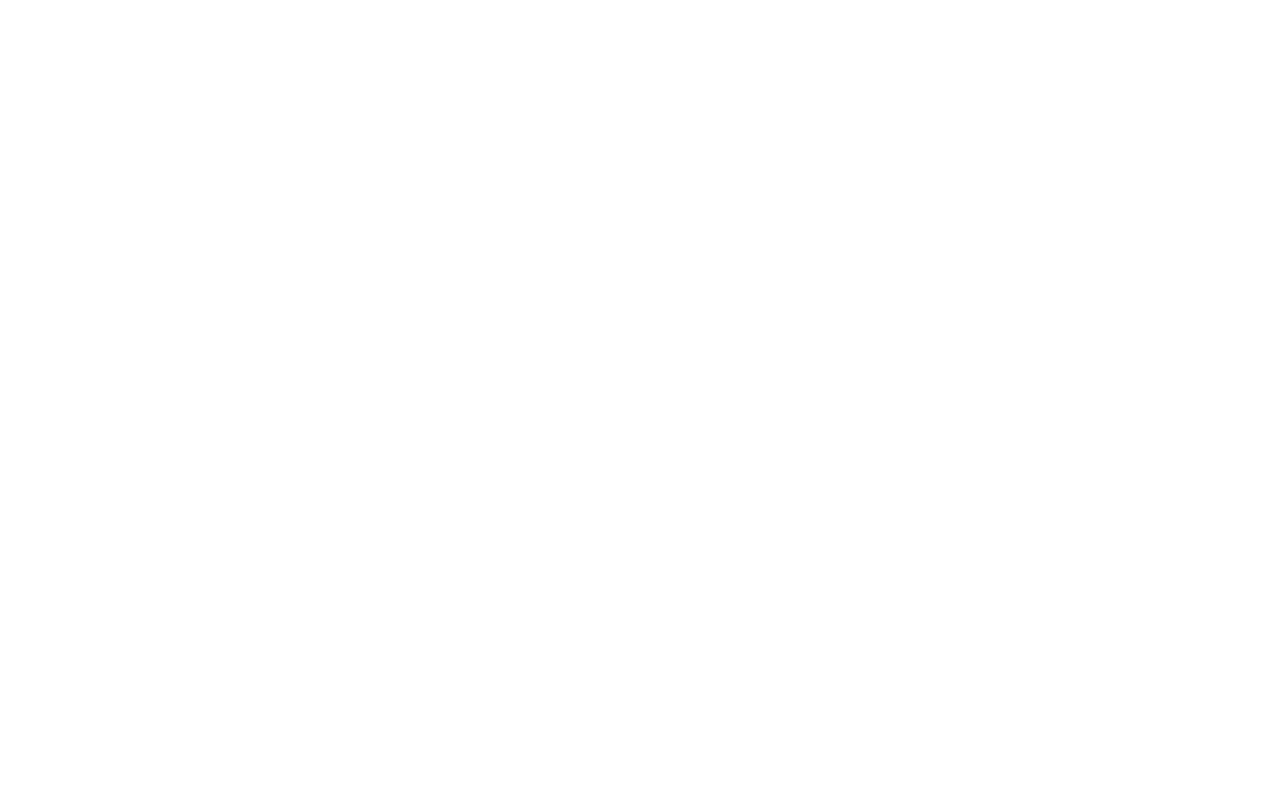
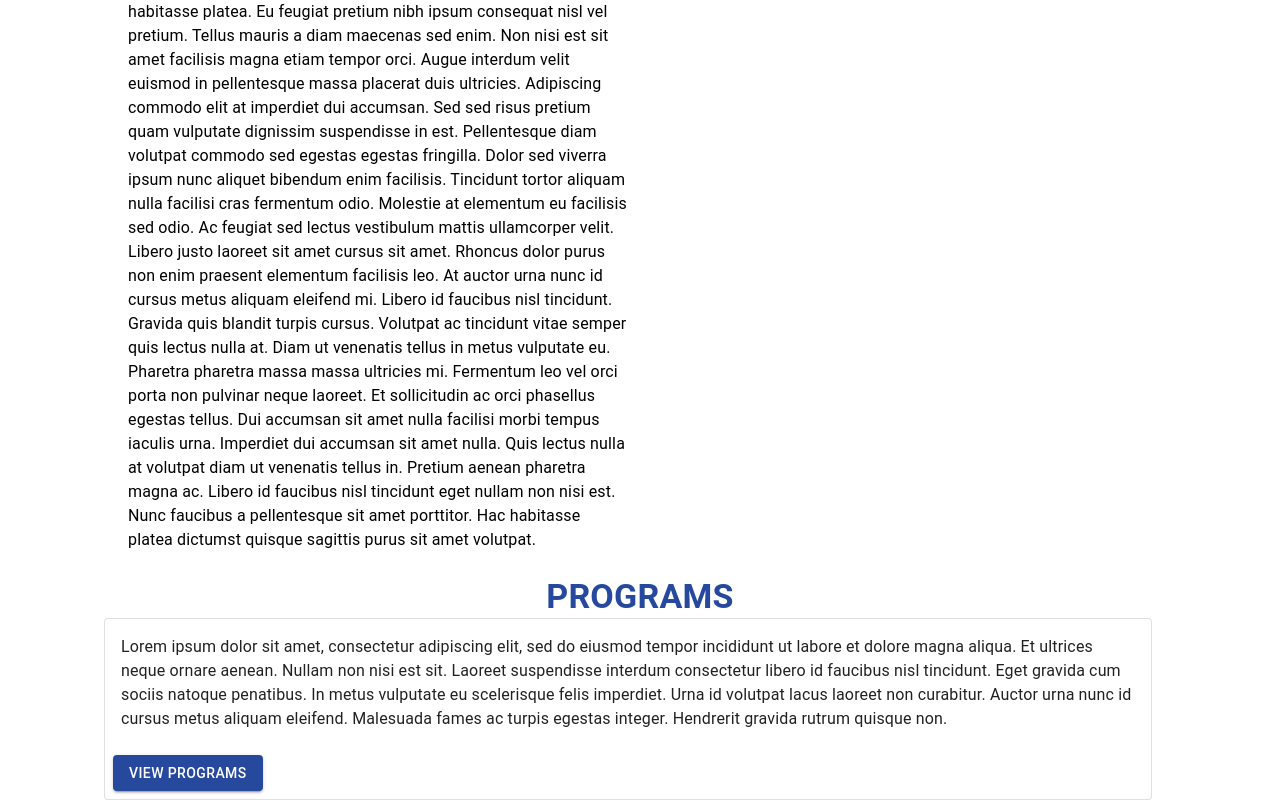
Before and after one commit to samirg1/MD-Fitness, a React (Create React App) app: page / in a window 1280 px wide. Shown: the part 546-1346 px from the top of the page. Before the commit the page ends 800 px from the top, so only its background shows below. Built offline with nearby package versions, Linux system fonts and the light colour scheme.

Commit message:
basic home page setup

```diff
--- a/src/App.js
+++ b/src/App.js
@@ -3,7 +3,7 @@
 import { Component } from "react";
 import { BrowserRouter as Router, Route, Routes } from "react-router-dom";
 import ResponsiveAppBar from "./app-bar/AppBar";
-import Home from "./Home";
+import Home from "./homepage/Home";
 import theme from "./theme";
 
 const pages = ["Programs"];
--- a/src/Home.js
+++ /dev/null
@@ -1,10 +0,0 @@
-import { Component } from "react";
-import LoadingIcon from "./LoadingIcon";
-
-export default class Home extends Component {
-    render() {
-        return (
-            <LoadingIcon/>
-        );
-    }
-}
--- /dev/null
+++ b/src/homepage/About.js
@@ -0,0 +1,62 @@
+import Grid from "@mui/material/Grid";
+import Typography from "@mui/material/Typography";
+import { Component, Fragment } from "react";
+import HomeTitle from "./HomeTitle";
+
+const text = `
+Lorem ipsum dolor sit amet, consectetur adipiscing elit, sed do
+eiusmod tempor incididunt ut labore et dolore magna aliqua.
+Mattis aliquam faucibus purus in massa. Neque convallis a cras
+semper auctor neque. Vitae proin sagittis nisl rhoncus mattis
+rhoncus urna neque viverra. Consectetur lorem donec massa sapien
+faucibus et molestie. Lectus sit amet est placerat in egestas
+erat imperdiet. Facilisi etiam dignissim diam quis enim lobortis
+scelerisque fermentum. Augue interdum velit euismod in
+pellentesque. Praesent semper feugiat nibh sed pulvinar. A cras
+semper auctor neque vitae tempus quam. Auctor eu augue ut lectus
+arcu bibendum at varius vel. Curabitur vitae nunc sed velit.
+Sapien pellentesque habitant morbi tristique senectus et netus
+et malesuada. Sit amet commodo nulla facilisi nullam vehicula
+ipsum. Senectus et netus et malesuada fames ac turpis. Cras
+tincidunt lobortis feugiat vivamus at augue eget arcu. Nibh sed
+pulvinar proin gravida hendrerit. Tellus in hac habitasse
+platea. Eu feugiat pretium nibh ipsum consequat nisl vel
+pretium. Tellus mauris a diam maecenas sed enim. Non nisi est
+sit amet facilisis magna etiam tempor orci. Augue interdum velit
+euismod in pellentesque massa placerat duis ultricies.
+Adipiscing commodo elit at imperdiet dui accumsan. Sed sed risus
+pretium quam vulputate dignissim suspendisse in est.
+Pellentesque diam volutpat commodo sed egestas egestas
+fringilla. Dolor sed viverra ipsum nunc aliquet bibendum enim
+facilisis. Tincidunt tortor aliquam nulla facilisi cras
+fermentum odio. Molestie at elementum eu facilisis sed odio. Ac
+feugiat sed lectus vestibulum mattis ullamcorper velit. Libero
+justo laoreet sit amet cursus sit amet. Rhoncus dolor purus non
+enim praesent elementum facilisis leo. At auctor urna nunc id
+cursus metus aliquam eleifend mi. Libero id faucibus nisl
+tincidunt. Gravida quis blandit turpis cursus. Volutpat ac
+tincidunt vitae semper quis lectus nulla at. Diam ut venenatis
+tellus in metus vulputate eu. Pharetra pharetra massa massa
+ultricies mi. Fermentum leo vel orci porta non pulvinar neque
+laoreet. Et sollicitudin ac orci phasellus egestas tellus. Dui
+accumsan sit amet nulla facilisi morbi tempus iaculis urna.
+Imperdiet dui accumsan sit amet nulla. Quis lectus nulla at
+volutpat diam ut venenatis tellus in. Pretium aenean pharetra
+magna ac. Libero id faucibus nisl tincidunt eget nullam non nisi
+est. Nunc faucibus a pellentesque sit amet porttitor. Hac
+habitasse platea dictumst quisque sagittis purus sit amet
+volutpat.
+`;
+
+export default class About extends Component {
+    render() {
+        return (
+            <Fragment>
+                <HomeTitle title={"ABOUT"} />
+                <Grid item xs={6}>
+                    <Typography>{text}</Typography>
+                </Grid>
+            </Fragment>
+        );
+    }
+}
--- /dev/null
+++ b/src/homepage/Home.js
@@ -0,0 +1,25 @@
+import Box from "@mui/material/Box";
+import Grid from "@mui/material/Grid";
+import { Component } from "react";
+import About from "./About";
+import ProgramsSummary from "./ProgramsSummary";
+
+export default class Home extends Component {
+    render() {
+        return (
+            <Box
+                style={{
+                    position: "absolute",
+                    top: "15%",
+                    left: "10%",
+                    right: "10%",
+                }}
+            >
+                <Grid container spacing={3}>
+                    <About />
+                    <ProgramsSummary />
+                </Grid>
+            </Box>
+        );
+    }
+}
--- /dev/null
+++ b/src/homepage/HomeTitle.js
@@ -0,0 +1,21 @@
+import Typography from "@mui/material/Typography";
+import Grid from '@mui/material/Grid';
+import { Component } from "react";
+
+export default class HomeTitle extends Component {
+    render() {
+        return (
+            <Grid item xs={12} style={{ textAlign: "center" }}>
+                <Typography
+                    variant="h4"
+                    color="primary"
+                    style={{
+                        fontWeight: "bold",
+                    }}
+                >
+                    {this.props.title}
+                </Typography>
+            </Grid>
+        );
+    }
+}
--- /dev/null
+++ b/src/homepage/ProgramsSummary.js
@@ -0,0 +1,41 @@
+import { CardActions, CardContent } from "@mui/material";
+import Button from "@mui/material/Button";
+import Card from "@mui/material/Card";
+import Grid from "@mui/material/Grid";
+import Typography from "@mui/material/Typography";
+import { Fragment } from "react";
+import { useNavigate } from "react-router-dom";
+import HomeTitle from "./HomeTitle";
+
+const program_description = `
+Lorem ipsum dolor sit amet, consectetur adipiscing elit, sed do eiusmod tempor incididunt ut labore et dolore magna aliqua. Et ultrices neque ornare aenean. Nullam non nisi est sit. Laoreet suspendisse interdum consectetur libero id faucibus nisl tincidunt. Eget gravida cum sociis natoque penatibus. In metus vulputate eu scelerisque felis imperdiet. Urna id volutpat lacus laoreet non curabitur. Auctor urna nunc id cursus metus aliquam eleifend. Malesuada fames ac turpis egestas integer. Hendrerit gravida rutrum quisque non.
+`;
+
+const ProgramsSummary = () => {
+    const navigate = useNavigate();
+
+    return (
+        <Fragment>
+            <HomeTitle title={"PROGRAMS"} />
+            <Card variant="outlined">
+                <CardContent>
+                    <Grid container spacing={3}>
+                        <Grid item xs={12}>
+                            <Typography>{program_description}</Typography>
+                        </Grid>
+                    </Grid>
+                </CardContent>
+                <CardActions>
+                    <Button
+                        onClick={() => navigate("/programs")}
+                        variant="contained"
+                    >
+                        View Programs
+                    </Button>
+                </CardActions>
+            </Card>
+        </Fragment>
+    );
+};
+
+export default ProgramsSummary;
```
